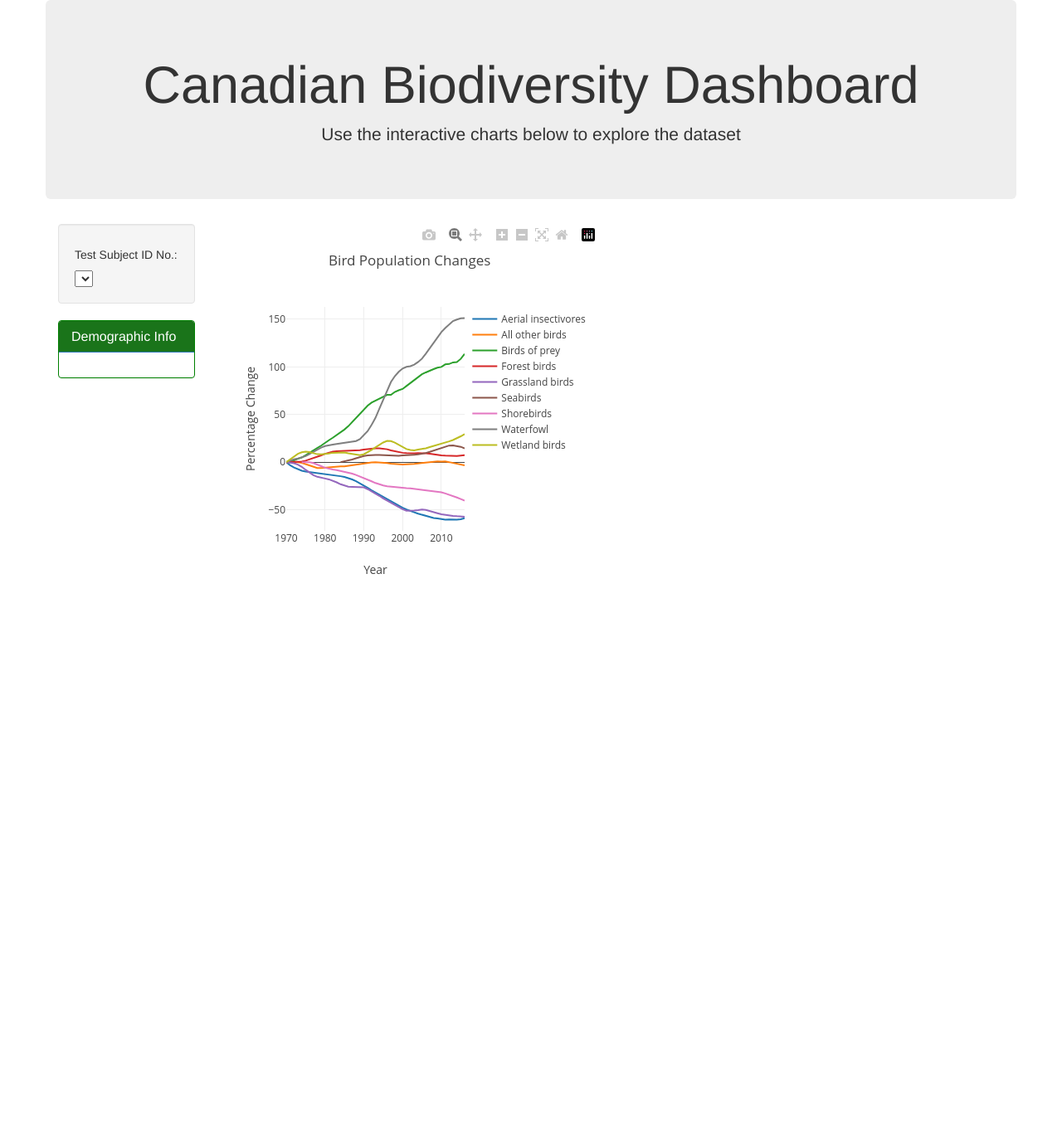
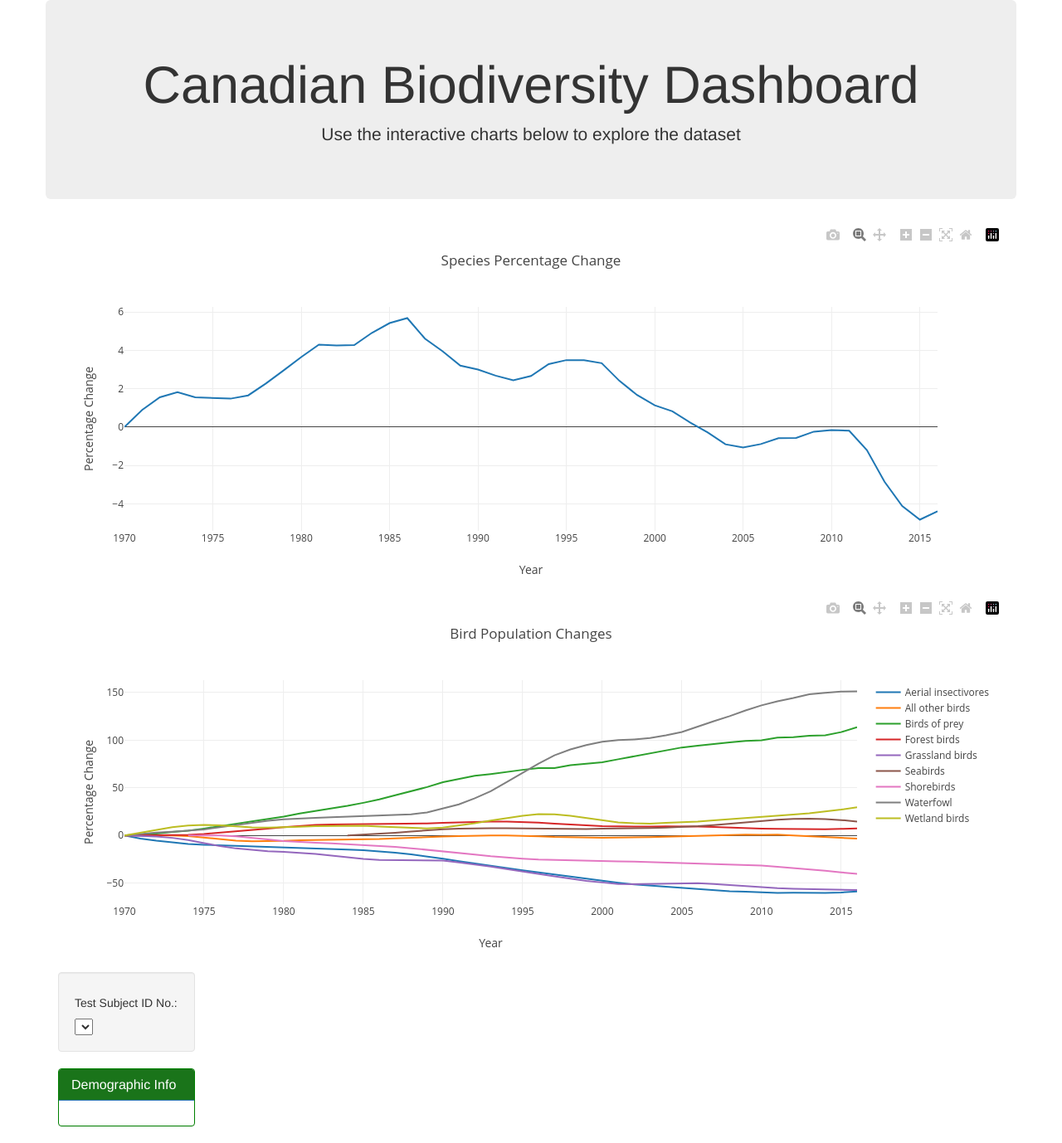
Before and after one commit to kristianrafuse/Project-3-Canadian-Biodiversity-and-Global-Forest-Decline, a Flask app: page / in a window 1280 px wide. Shown: the whole page at 83% size. Before the commit the page ends 692 px from the top, so only its background shows below. Run offline with Flask 3, Linux system fonts and the light colour scheme; lists and menus that the app fills with data are empty; some libraries are stand-ins or nearby versions.

Commit message:
Progress. Updated html, second chart

```diff
--- a/static/js/app.js
+++ b/static/js/app.js
@@ -17,7 +17,7 @@ d3.json(url)
       categoryData[category] = data.map(entry => parseFloat(entry[`${category} (percentage change from 1970)`]));
     });
 
-    // Create the trace objects
+    // Create the trace objects for the first line graph
     const traces = categories.map(category => ({
       x: years,
       y: categoryData[category],
@@ -25,214 +25,43 @@ d3.json(url)
       type: 'scatter'
     }));
 
-    // Create the layout
+    // Create the layout for the first line graph
     const layout = {
       title: 'Bird Population Changes',
       xaxis: { title: 'Year' },
       yaxis: { title: 'Percentage Change' }
     };
 
-    // Create the graph
-    Plotly.newPlot('bar', traces, layout);
+    // Create the first line graph
+    Plotly.newPlot('line2', traces, layout);
+
+    // Load the data for the second line graph from species_percent.csv_data
+    const secondLineData = response.species_percent.csv_data;
+
+    // Extract the years from the data
+    const secondLineYears = secondLineData.map(entry => parseInt(entry.Year));
+
+    // Extract the national index percentage change values
+    const nationalIndex = secondLineData.map(entry => parseFloat(entry['National index (percent change)']));
+
+    // Create the trace for the second line graph
+    const secondLineTrace = {
+      x: secondLineYears,
+      y: nationalIndex,
+      name: 'National Index',
+      type: 'scatter'
+    };
+
+    // Create the layout for the second line graph
+    const secondLineLayout = {
+      title: 'Species Percentage Change',
+      xaxis: { title: 'Year' },
+      yaxis: { title: 'Percentage Change' }
+    };
+
+    // Create the second line graph
+    Plotly.newPlot('line1', [secondLineTrace], secondLineLayout);
   })
   .catch(function(error) {
     console.error(error);
   });
-
-// // Retrieve the first 10 OTU IDs per the requirements, in reverse order from the 'samples' data to setup for using with Plotly
-// let ids = d3.json(url).then(data => data.samples[0].otu_ids.slice(0, 10).reverse());
-
-// // Retrieve the first 10 sample values per the requirements, in reverse order from the 'samples' data
-// let values = d3.json(url).then(data => data.samples[0].sample_values.slice(0, 10).reverse());
-
-// // Retrieve the first 10 OTU labels per the requirements, in reverse order from the 'samples' data
-// let labels = d3.json(url).then(data => data.samples[0].otu_labels.slice(0, 10).reverse());
-
-// // Print the data to check
-
-// console.log("Ids", ids);
-// console.log("Values", values);
-// console.log("Labels", labels);
-
-// // Grab the JSON data in order to setup the chart
-// d3.json(url)
-//   .then(data => {
-//     // Extract necessary data and metadata from the JSON
-//     let samples = data.samples;
-//     let metadata = data.metadata;
-
-//     console.log("Metadata", metadata)
-
-//     // Create the dropdown menu using the data-binding approach, options are appended based on the samples data array.
-//     // Each option is assigned a value and displayed as text.
-
-//     let dropdown = d3.select('#selDataset');
-//     dropdown.selectAll('option')
-//       .data(samples)
-//       .enter()
-//       .append('option')
-//       .attr('value', d => d.id)
-//       .text(d => d.id);
-
-//       // Function to handle dropdown change event
-//       function optionChanged(selectedId){
-
-//         // Find the selected sample
-//         let selectedSample = samples.find(sample => sample.id === selectedId);
-//         let selectedMetadata = metadata.find(meta => meta.id === parseInt(selectedId));
-
-//         // Update the chart data
-//         let updatedIds = selectedSample.otu_ids.slice(0, 10).reverse();
-//         let updatedValues = selectedSample.sample_values.slice(0, 10).reverse();
-//         let updatedLabels = selectedSample.otu_labels.slice(0, 10).reverse();
-//         let washingFrequency = selectedMetadata.wfreq;
-
-//         // Update the charts
-//         updateChart(updatedIds, updatedValues, updatedLabels);
-//         updateBubbleChart(updatedIds, updatedValues, updatedLabels);
-
-//         // Update the gauge chart
-//         updateGauge(washingFrequency);
-
-//         // Update the sample metadata
-//         updateSampleMetadata(selectedId);
-//       }
-
-//     // Call the function to initialize the chart with the first sample
-//     optionChanged(samples[0].id);
-
-//     // Function to update the bar chart
-//     function updateChart(ids, values, labels) {
-//       // Create the trace for the bar chart
-//       let trace = {
-//         x: values,
-//         y: ids.map(id => `OTU ${id}`),
-//         text: labels,
-//         type: 'bar',
-//         orientation: 'h',
-//         marker: {
-//           color: ids.slice(0, 10),
-//           colorscale: 'Greens',
-//           line: {
-//             color: 'rgb(8,48,107)',
-//             width: 0.25
-//           }
-//         }
-//       };
-
-//       let layout = {
-//         title: "<b>Top 10 OTUs</b><br><span style='font-size: 12px; color: gray;'>Microbes in the Human Navel</span>",
-//         xaxis: {title:'Sample Values'},
-//         yaxis: {title:'OTU IDs', zeroline: true, gridwidth: 1}
-//       };
-
-//       let data = [trace];
-
-//       // Create and update the bar chart
-//       Plotly.newPlot('bar', data, layout);
-//     }
-
-//     // Function to create and update the bubble chart
-//     function updateBubbleChart(ids, values, labels) {
-//     // Create the trace for the bubble chart
-//       let trace = {
-//         x: ids,
-//         y: values,
-//         text: labels,
-//         mode: 'markers',
-//         marker: {
-//           size: values,
-//           color: ids,
-//           colorscale: 'Greens',
-//           line: {
-//             color: 'rgb(8,48,107)',
-//             width: 0.25
-//           }
-//         }
-//       };
-
-//       let layout = {
-//         title: "<b>Top 10 OTUs</b><br><span style='font-size: 12px; color: gray;'>Microbes in the Human Navel</span>",
-//         xaxis: { title: 'OTU IDs' },
-//         yaxis: { title: 'Sample Values', zeroline: true}
-//       };
-
-//       let data = [trace];
-
-//       // Create and update the bubble chart
-//       Plotly.newPlot('bubble', data, layout);
-//     }
-
-//     // Function to create and update the gauge chart reconstucted from Plotly examples.
-//     function updateGauge(washingFrequency) {
-//       const data = [
-//         {
-//           type: "indicator",
-//           mode: "gauge+number",
-//           value: washingFrequency,
-//           title: {text: "<b>Belly Button Washing Frequency</b><br><span style='font-size: 12px; color: gray;'>Weekly Washing Frequency</span>"},
-//           gauge: {
-//             axis: { range: [0, 9], tickwidth: 1, tickcolor: "grey" },
-//             bar: { color: "rgba(100, 200, 100, 0.5)" },
-//             bgcolor: "white",
-//             borderwidth: 1,
-//             bordercolor: "gray",
-//             steps: [
-//               { range: [0, 1], color: "rgba(1, 100, 1, 0.15)"},
-//               { range: [1, 2], color: "rgba(2, 100, 2, 0.25)"},
-//               { range: [2, 3], color: "rgba(3, 100, 3, 0.35)"},
-//               { range: [3, 4], color: "rgba(4, 100, 4, 0.45)"},
-//               { range: [4, 5], color: "rgba(5, 100, 5, 0.55)"},
-//               { range: [5, 6], color: "rgba(6, 100, 6, 0.65)"},
-//               { range: [6, 7], color: "rgba(7, 100, 7, 0.75)"},
-//               { range: [7, 8], color: "rgba(8, 100, 8, 0.85)"},
-//               { range: [8, 9], color: "rgba(9, 100, 9, 0.95)"},
-//             ],
-//             threshold: {
-//               line: { color: "grey", width: 1 },
-//               thickness: 0.75,
-//               value: washingFrequency,
-//             },
-//           },
-//         },
-//       ];
-//       const layout = {
-//         width: 400,
-//         height: 300,
-//         margin: { t: 94, r: 20, l: 20, b: 10 },
-//       };
-
-//       // Create and update the gauge chart
-//       Plotly.newPlot('gauge', data, layout);
-//     }
-
-//     // Function to update the sample metadata by selecting the HTML element with the ID "sample-metadata" using the d3.select() function
-//     // and assigning it to the metadataPanel variable. Finds the metadata object that matches the selected ID by searching through
-//     // the metadata array and retrieving the object where the id property matches the selectedId
-
-//     function updateSampleMetadata(selectedId) {
-//       let metadataPanel = d3.select("#sample-metadata");
-//       let selectedMetadata = metadata.find(item => item.id === parseInt(selectedId));
-
-//       // Clear the previous data in the panel
-//       metadataPanel.html("");
-
-//       // Display the selected sample metadata by iterating over the key-value pairs of the selectedMetadata object using the Object.entries() method.
-//       // For each key-value pair, a new paragraph element is created (<p>) using the append() method of the metadataPanel selection.
-//       // The text content of the paragraph is set to ${key}: ${value}, where key represents the key of the current key-value pair
-//       // and value represents the corresponding value. This displays the metadata information in a readable format on the webpage.
-
-
-//       Object.entries(selectedMetadata).forEach(([key, value]) => {
-//         metadataPanel.append("p")
-//         .text(`${key}: ${value}`);
-//       });
-//     }
-
-//     // Event listener for dropdown change
-//     dropdown.on('change', function () {
-//       const selectedId = d3.select(this)
-//       .property('value');
-//       optionChanged(selectedId);
-//     });
-//   });
--- a/templates/index.html
+++ b/templates/index.html
@@ -7,15 +7,38 @@
   <meta http-equiv="X-UA-Compatible" content="ie=edge">
   <title>Biodiversity Loss</title>
   <link rel="stylesheet" href="https://maxcdn.bootstrapcdn.com/bootstrap/3.3.7/css/bootstrap.min.css">
+  <style>
+    .full-width {
+      width: 100%;
+    }
+  </style>
 </head>
-
 <body>
-
   <div class="container">
     <div class="row">
       <div class="col-md-12 jumbotron text-center">
         <h1>Canadian Biodiversity Dashboard</h1>
         <p>Use the interactive charts below to explore the dataset</p>
+      </div>
+    </div>
+    <div class="row">
+      <div class="col-md-5 full-width text-center">
+        <div id="line1"></div>
+      </div>
+    </div>
+    <div class="row">
+      <div class="col-md-5 full-width text-center">
+        <div id="line2"></div>
+      </div>
+    </div>
+    <div class="row">
+      <div class="col-md-5 full-width text-center">
+        <div id="gauge"></div>
+      </div>
+    </div>
+    <div class="row">
+      <div class="col-md-12">
+        <div id="bubble"></div>
       </div>
     </div>
     <div class="row">
@@ -28,19 +51,8 @@
           <div class="panel-heading" style="background-color: rgb(26, 116, 26);">
             <h3 class="panel-title" style="background-color: rgb(26, 116, 26);">Demographic Info</h3>
           </div>
-          <div id="sample-metadata" class="panel-body" ></div>
+          <div id="sample-metadata" class="panel-body"></div>
         </div>
-      </div>
-      <div class="col-md-5">
-        <div id="bar"></div>
-      </div>
-      <div class="col-md-5">
-        <div id="gauge"></div>
-      </div>
-    </div>
-    <div class="row">
-      <div class="col-md-12">
-        <div id="bubble"></div>
       </div>
     </div>
   </div>
```
